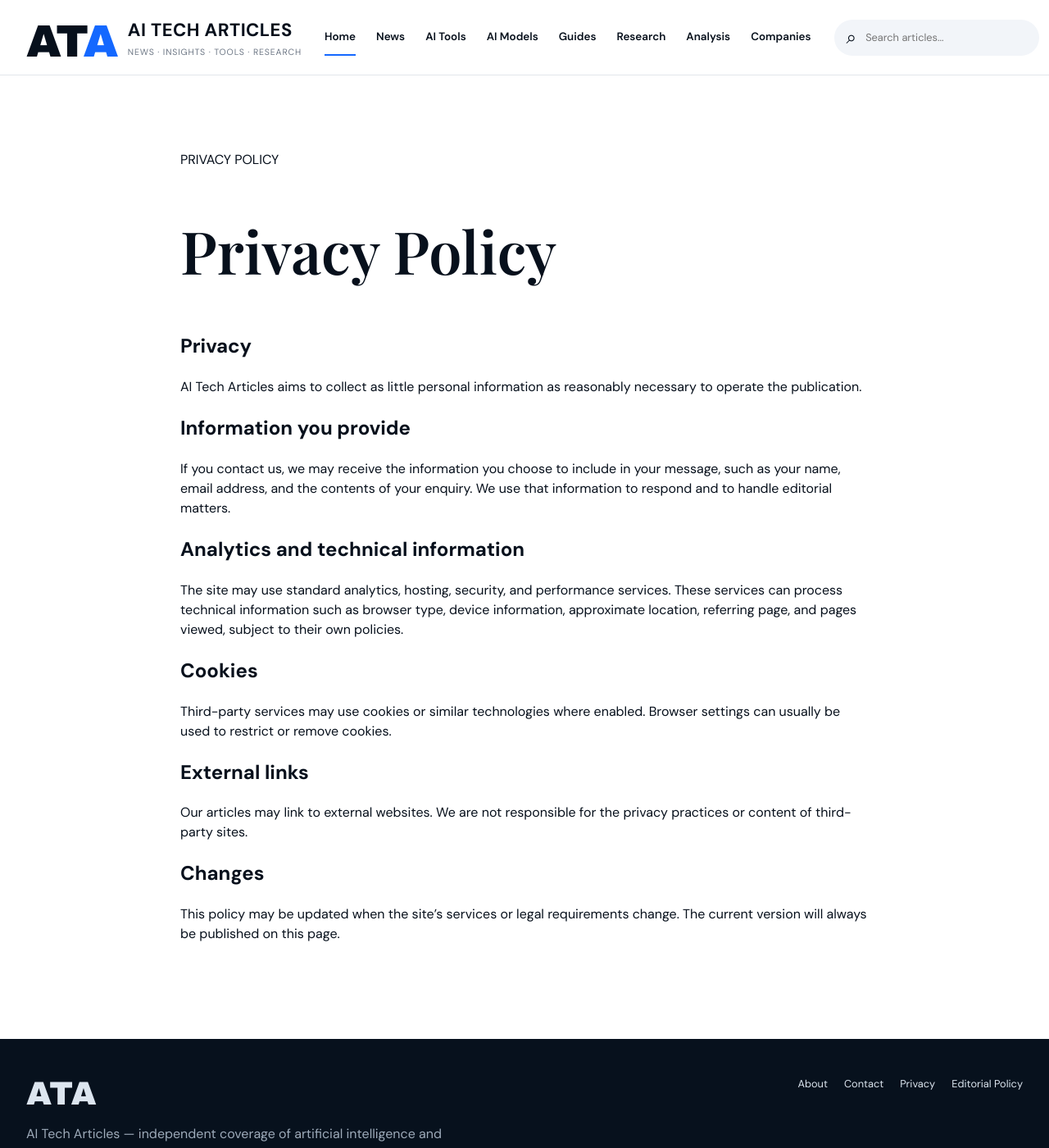
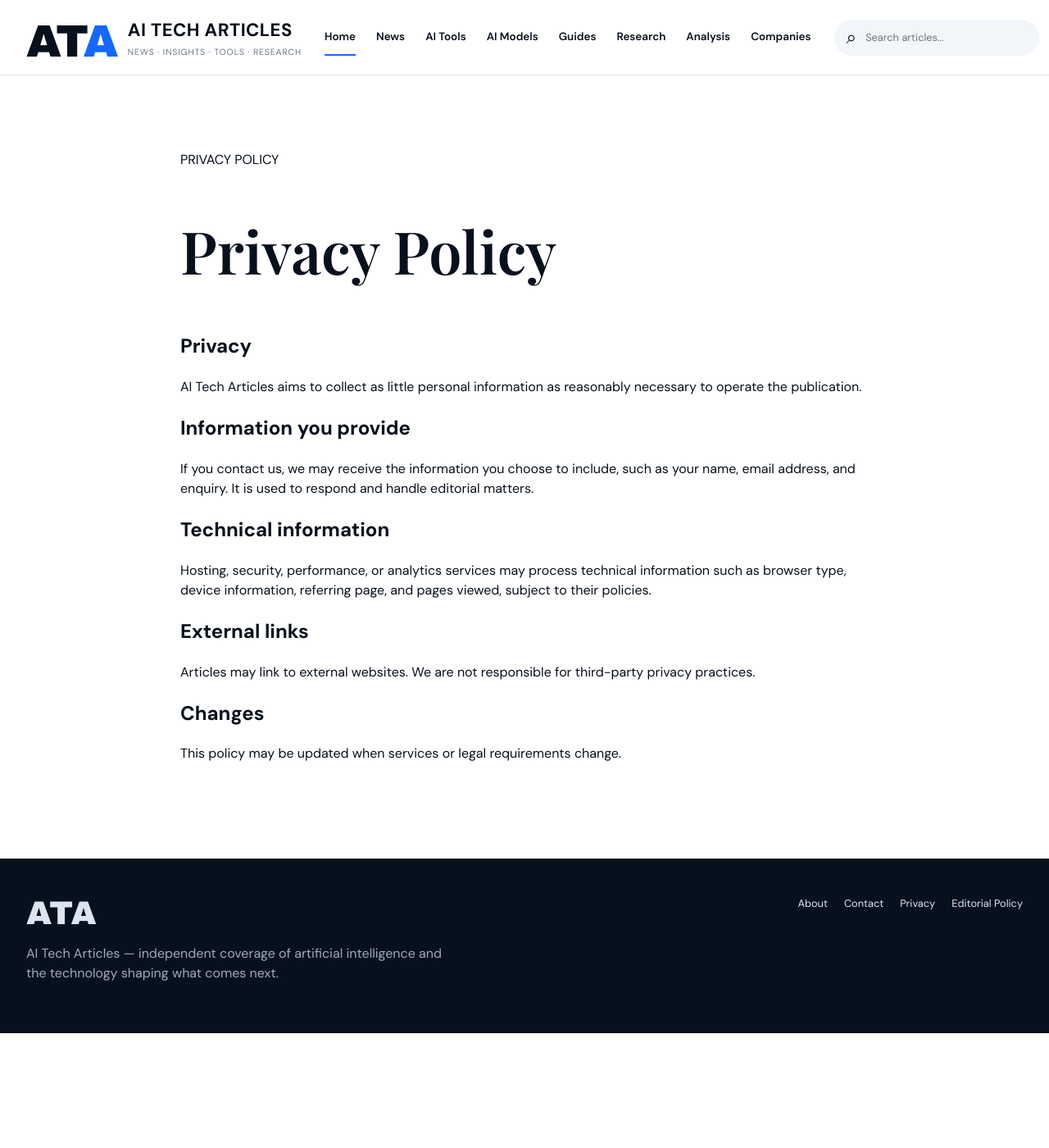
Before and after one commit to todaysnewsai/ChatGPTScope, a Jekyll site: the page built from privacy.md, in a window 1280 px wide and 1400 px high. Shown: the whole window at 82% size. Built offline with Jekyll 4.4.1, drawn with Linux system fonts in a browser that asks for light colours.

```diff
--- a/privacy.md
+++ b/privacy.md
@@ -9,20 +9,16 @@
 
 ## Information you provide
 
-If you contact us, we may receive the information you choose to include in your message, such as your name, email address, and the contents of your enquiry. We use that information to respond and to handle editorial matters.
+If you contact us, we may receive the information you choose to include, such as your name, email address, and enquiry. It is used to respond and handle editorial matters.
 
-## Analytics and technical information
+## Technical information
 
-The site may use standard analytics, hosting, security, and performance services. These services can process technical information such as browser type, device information, approximate location, referring page, and pages viewed, subject to their own policies.
-
-## Cookies
-
-Third-party services may use cookies or similar technologies where enabled. Browser settings can usually be used to restrict or remove cookies.
+Hosting, security, performance, or analytics services may process technical information such as browser type, device information, referring page, and pages viewed, subject to their policies.
 
 ## External links
 
-Our articles may link to external websites. We are not responsible for the privacy practices or content of third-party sites.
+Articles may link to external websites. We are not responsible for third-party privacy practices.
 
 ## Changes
 
-This policy may be updated when the site's services or legal requirements change. The current version will always be published on this page.
+This policy may be updated when services or legal requirements change.
```
